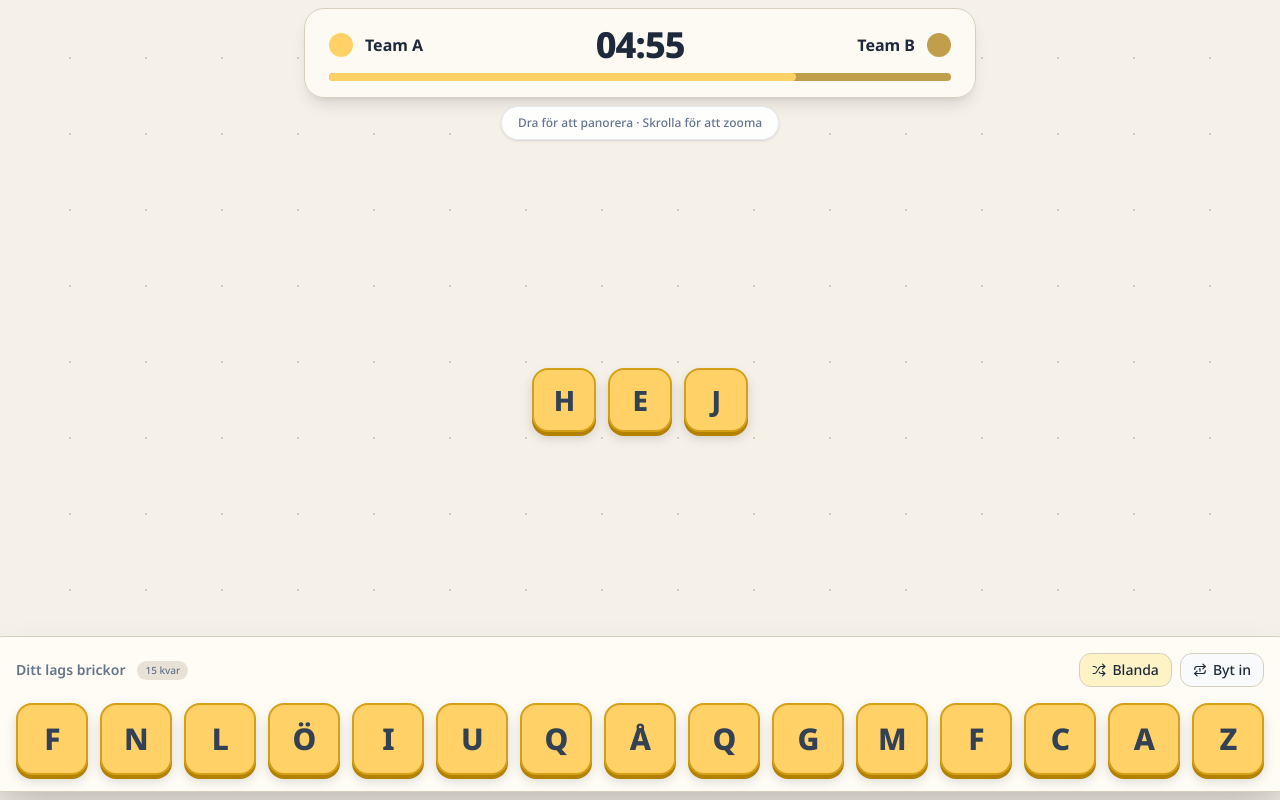
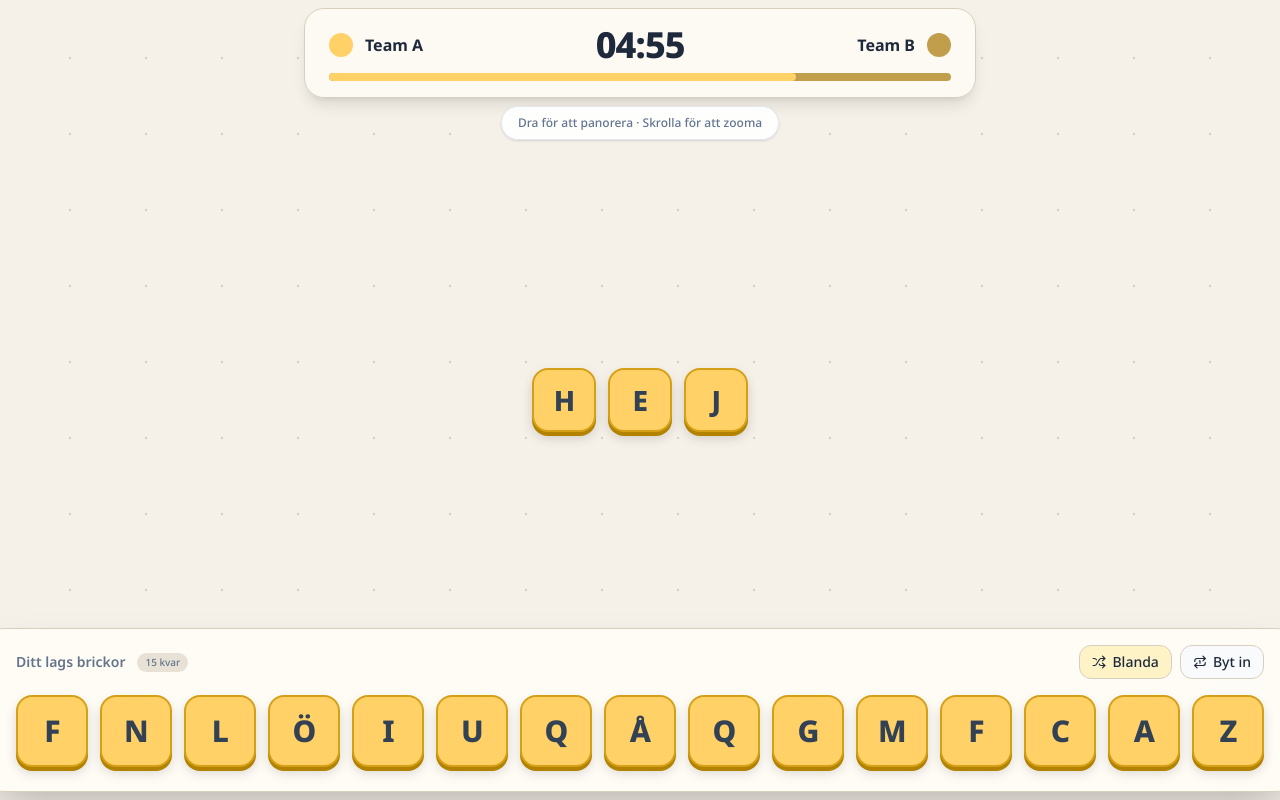
Before and after one commit to Djurson/wordsmash, a Next.js app in the folder client/: page / in a window 1280 px wide. Built offline with nearby package versions, Linux system fonts and the light colour scheme.

Commit message:
Update player-dock.tsx

```diff
--- a/client/components/player-dock.tsx
+++ b/client/components/player-dock.tsx
@@ -23,7 +23,7 @@ export function PlayerDock({ letters, selectedIndex, onSelectLetter, onShuffle,
       animate={{ y: 0, opacity: 1 }}
       transition={{ delay: 0.3, type: "spring", bounceDamping: 15, bounce: 0.7 }}
       className="fixed bottom-2 z-50 flex justify-center flex-col items-center">
-      <div className="bg-card/90 backdrop-blur-xl border border-border rounded-2xl shadow-2xl px-4 py-4 md:px-8 space-y-4">
+      <div className="bg-card/90 backdrop-blur-xl border border-border rounded-2xl shadow-2xl px-4 pt-4 pb-6 md:px-8 space-y-4">
         <div className="flex items-center justify-between">
           <div className="flex items-center gap-2">
             <span className="text-sm font-semibold text-muted-foreground">Ditt lags brickor</span>
```
